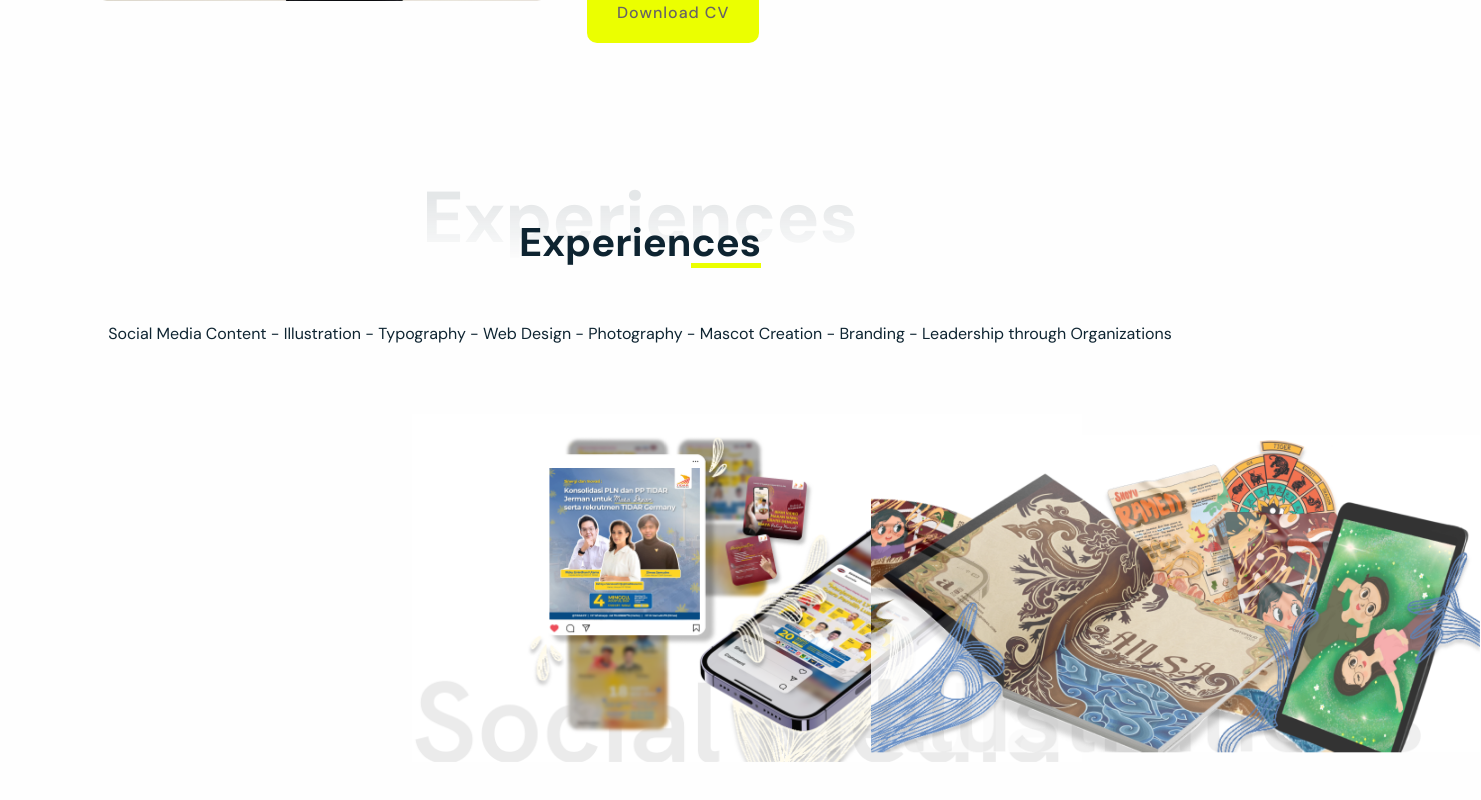
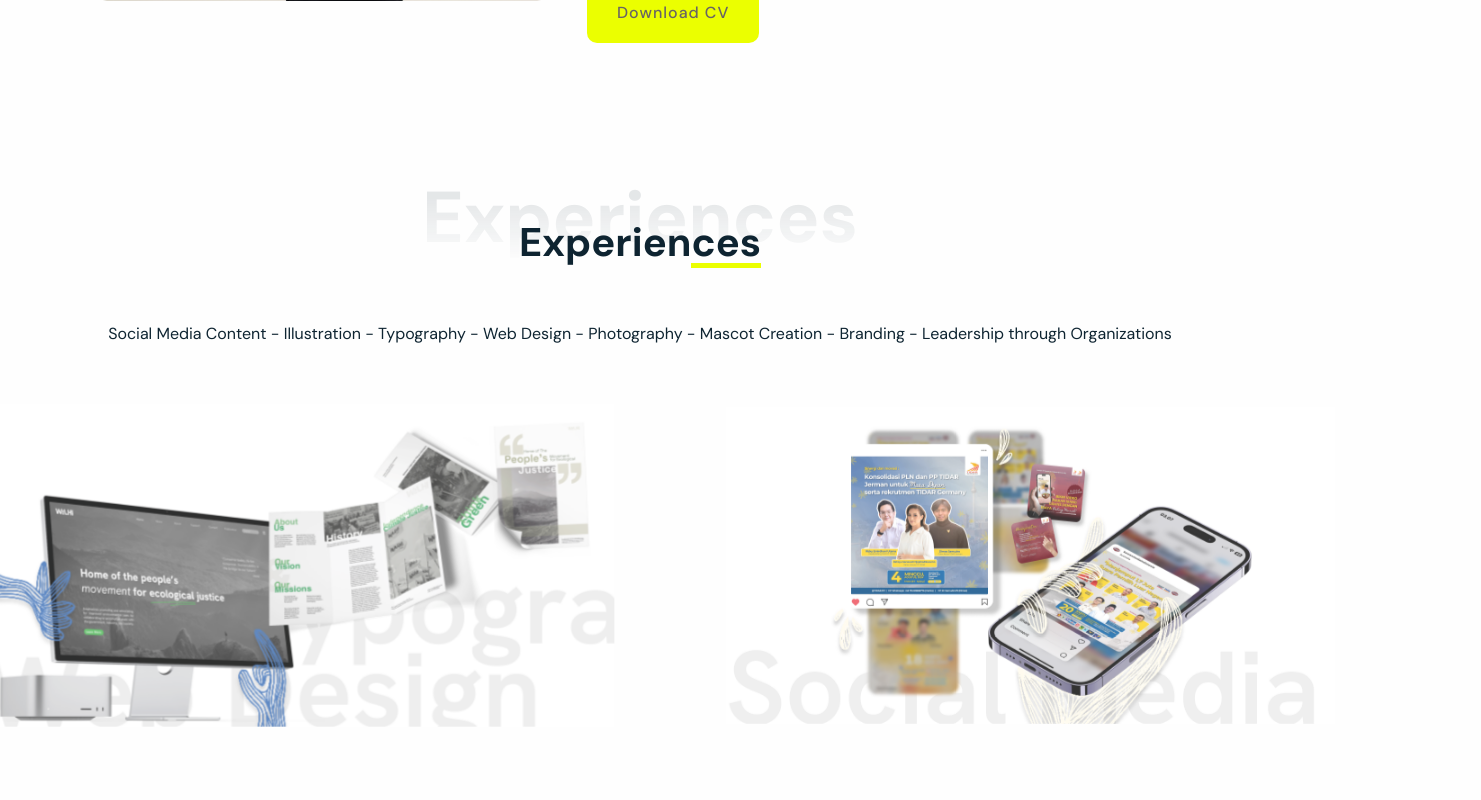
Before and after one commit to ailsanarghia/portfolio, a React (Create React App) app: page / in a window 1280 px wide. Shown: the part 1436-2236 px from the top of the page, 1481 px wide, since content can reach past the window. Built offline with nearby package versions, Linux system fonts and the light colour scheme; the HTML template or start-up script is replaced by a standard one.

Commit message:
CAROUSEL

```diff
--- a/package.json
+++ b/package.json
@@ -7,6 +7,7 @@
     "@testing-library/react": "^13.4.0",
     "@testing-library/user-event": "^13.5.0",
     "aos": "^2.3.4",
+    "fullpage.js": "^4.0.30",
     "react": "^18.3.1",
     "react-dom": "^18.3.1",
     "react-scripts": "5.0.1",
--- a/src/App.css
+++ b/src/App.css
@@ -371,36 +371,50 @@ border-radius: 10px;
     background-color: #EBFF00;
 }
 
+
+
 @keyframes carousel-animate {
     0% {
         visibility: hidden;
         opacity: 0;
         transform: translateX(200%) scale(0.7);
+        filter: blur(1.5px);
+        z-index: 1;
     }
     3%, 14.2857142857% {
         visibility: visible;
         opacity: 0.8;
         transform: translateX(100%) scale(0.9);
+        filter: blur(0.5px);
+        z-index: 2;
     }
     17.2857142857%, 28.5714285714% {
         visibility: visible;
         opacity: 1;
         transform: translateX(0) scale(1);
+        filter: blur(0%);
+        z-index: 3;
     }
     31.5714285714%, 42.8571428571% {
         visibility: visible;
         opacity: 0.8;
         transform: translateX(-100%) scale(0.9);
+        filter: blur(0.5px);
+        z-index: 2;
     }
     45.8571428571% {
         visibility: visible;
         opacity: 0;
         transform: translateX(-200%) scale(0.9);
+        filter: blur(1.5px);
+        z-index: 1;
     }
     100% {
         visibility: hidden;
         opacity: 0;
         transform: translateX(-200%) scale(0.7);
+        filter: blur(1.5px);
+        z-index: 1;
     }
 }
 
@@ -423,6 +437,7 @@ border-radius: 10px;
             padding-block-end: max(24px, calc(29px + var(--font-size-md)));
     perspective: 100px;
     width: 100%;
+    transform: translateX(-67px);
   }
   @media {
     .carousel {
@@ -436,37 +451,35 @@ border-radius: 10px;
     display: flex;
     justify-content: center;
     height: 61.2vh;
+    transform: translateX(-67px);
   }
+
   .carousel .item {
     position: absolute;
     max-width: 400px;
-    height: 100%;
+    height: auto;
+    margin-top: 50px;
     margin-inline: var(--container-padding-horizontal);
     opacity: 0;
-    will-change: transform, opacity;
-    -webkit-animation: carousel-animate 20s cubic-bezier(0.37, 0, 0.63, 1) infinite;
-            animation: carousel-animate 20s cubic-bezier(0.37, 0, 0.63, 1) infinite;
+    will-change: transform, opacity, z-index;
+    animation: carousel-animate 19s cubic-bezier(0.37, 0, 0.63, 1) infinite;
 }
 
+/* Stagger animation start times */
 .carousel .item:nth-child(1) {
-    -webkit-animation-delay: calc(3.8571428571s * -1);
-            animation-delay: calc(3.8571428571s * -1);
+    animation-delay: calc(20s / 5 * 0);
 }
 .carousel .item:nth-child(2) {
-    -webkit-animation-delay: calc(3.8571428571s * 0);
-            animation-delay: calc(3.8571428571s * 0);
+    animation-delay: calc(20s / 5 * 1);
 }
 .carousel .item:nth-child(3) {
-    -webkit-animation-delay: calc(3.8571428571s * 1);
-            animation-delay: calc(3.8571428571s * 1);
+    animation-delay: calc(20s / 5 * 2);
 }
 .carousel .item:nth-child(4) {
-    -webkit-animation-delay: calc(3.8571428571s * 2);
-            animation-delay: calc(3.8571428571s * 2);
+    animation-delay: calc(20s / 5 * 3);
 }
 .carousel .item:nth-child(5) {
-    -webkit-animation-delay: calc(3.8571428571s * 3);
-            animation-delay: calc(3.8571428571s * 3);
+    animation-delay: calc(20s / 5 * 4);
 }
 
   .carousel .item:nth-child(8) { /* Duplicate of first item */
--- a/src/App.js
+++ b/src/App.js
@@ -100,19 +100,42 @@ function App() {
           <h1 className="section-title-01">Experiences</h1>
           <h2 className="section-title-02">Experiences</h2>
           <div className="experience">
-            <p><span>Social Media Content</span> - <span>Illustration</span> - <span>Typography</span> - <span>Web Design</span> - <span>Photography</span> - <span>Mascot Creation</span> - <span>Branding</span> - <span>Leadership through Organizations</span></p>
+            <p>
+              <span>Social Media Content</span> - <span>Illustration</span> -{" "}
+              <span>Typography</span> - <span>Web Design</span> -{" "}
+              <span>Photography</span> - <span>Mascot Creation</span> -{" "}
+              <span>Branding</span> -{" "}
+              <span>Leadership through Organizations</span>
+            </p>
+          </div>
+        </div>
+      </section>
+
+        <div className="container">
             <aside className="carousel">
                 <div className="carousel__wrapper">
-                  <div className="item" id="slide-1"><img src={frame5} alt="" width="677" height="352"/></div>
-                  <div className="item" id="slide-2"><img src={frame6} alt="" width="677" height="352"/></div>
-                  <div className="item" id="slide-3"><img src={frame7} alt="" width="677" height="352"/></div>
-                  <div className="item" id="slide-4"><img src={frame8} alt="" width="677" height="352"/></div>
-                  <div className="item" id="slide-5"><img src={frame9} alt="" width="677" height="352"/></div>
+                    <div className="item" id="slide-1">
+                    <img src={frame5} alt="" width="677" height="352" />
+                    </div>
+                    <div className="item" id="slide-2">
+                    <img src={frame6} alt="" width="677" height="352" />
+                    </div>
+                    <div className="item" id="slide-3">
+                    <img src={frame7} alt="" width="677" height="352" />
+                    </div>
+                    <div className="item" id="slide-4">
+                    <img src={frame8} alt="" width="677" height="352" />
+                    </div>
+                    <div className="item" id="slide-5">
+                    <img src={frame9} alt="" width="677" height="352" />
+                    </div>
                 </div>
             </aside>
         </div>
-          </div>
-        </section>
+
+
+
+
       </>
     );
   }
```
Also changed, not shown: 1 other file (tests, documents, lock files or other folders). Lines whose indentation alone changed are shown as unchanged.
